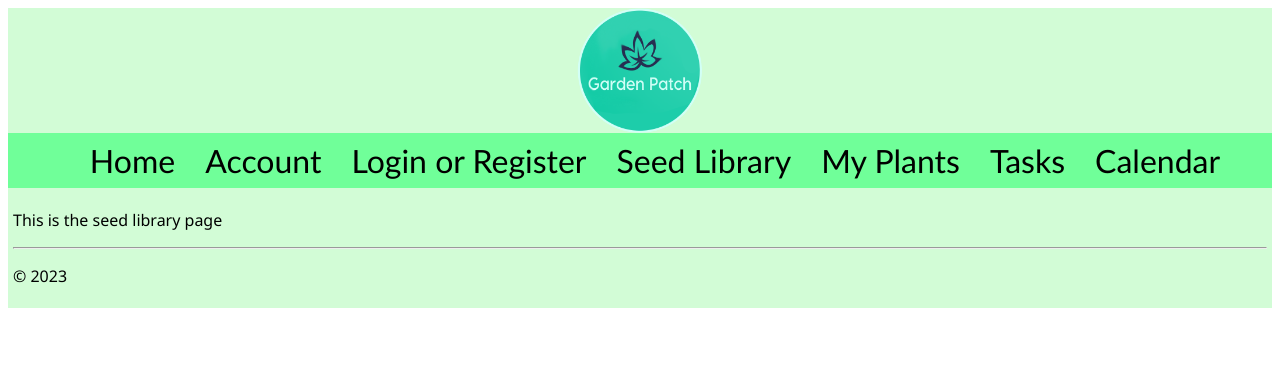
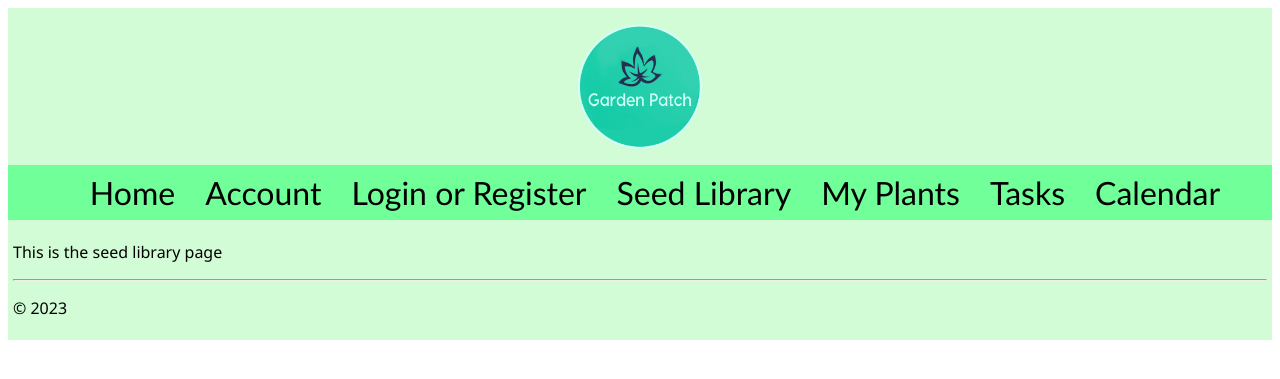
Before and after one commit to bzf7132/GardenPatch, a Flask app: page /seedlibrary/ in a window 1280 px wide. Shown: the top 379 px of the page. Run offline with Flask 3, Linux system fonts and the light colour scheme.

Commit message:
Padding added to img
padding added around logo

```diff
--- a/static/css/site.css
+++ b/static/css/site.css
@@ -31,6 +31,8 @@
     display: block;
     margin-left: auto;
     margin-right: auto;
+    padding-top: 1em;
+    padding-bottom: 1em;
     max-width: 10%;
     height: auto;
 }
--- a/templates/seedLibrary.html
+++ b/templates/seedLibrary.html
@@ -4,4 +4,7 @@ Seed Library
 {% endblock %}
 {% block content %}
 <p>This is the seed library page</p>
+<div class="seedContainer">
+
+</div>
 {% endblock %}
```
